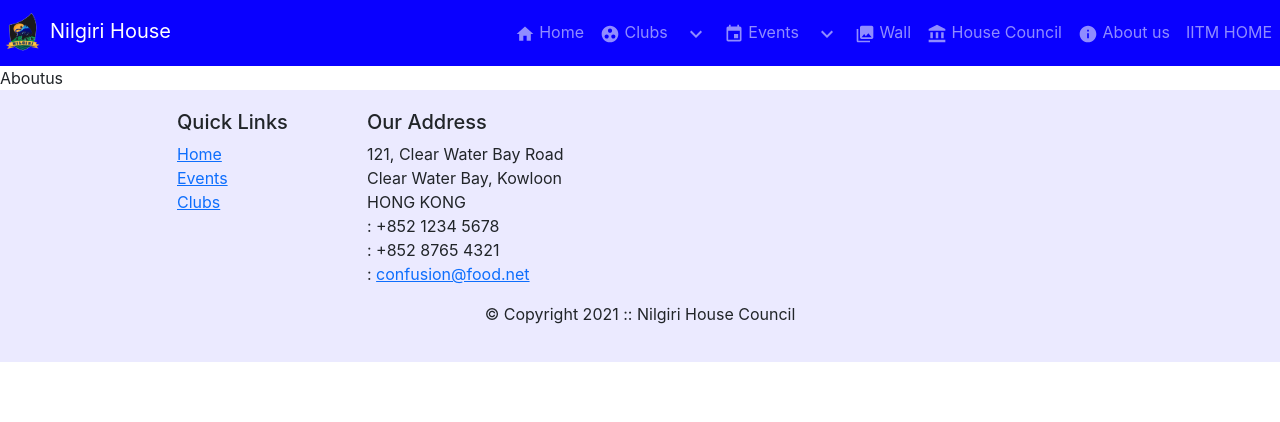
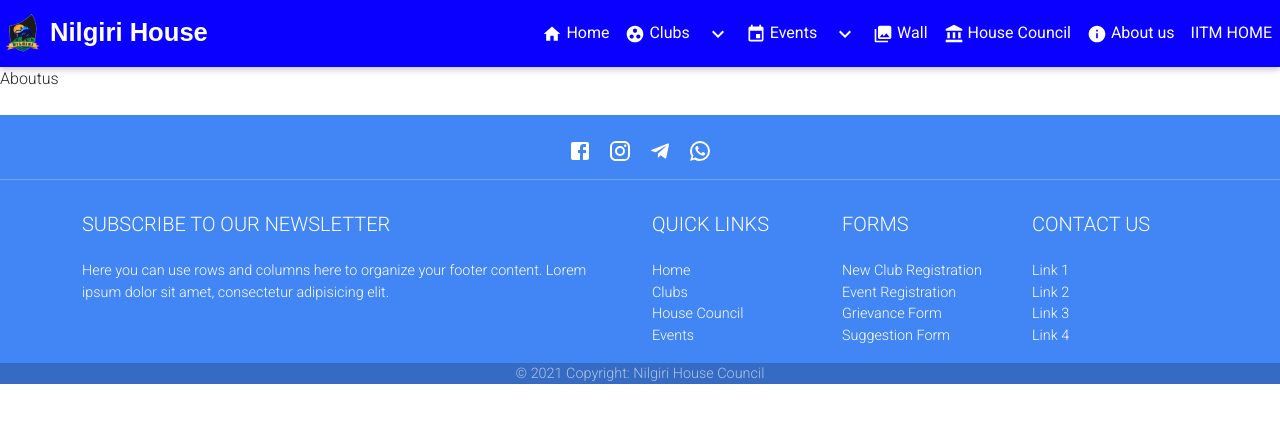
Before and after one commit to gnanee57/nilgiri-house, a React (Create React App) app: page /announcements in a window 1280 px wide. Shown: the top 422 px of the page. Built offline with nearby package versions, Linux system fonts and the light colour scheme.

Commit message:
footer completed

```diff
--- a/package.json
+++ b/package.json
@@ -7,6 +7,7 @@
     "@testing-library/react": "^11.1.0",
     "@testing-library/user-event": "^12.1.10",
     "bootstrap": "5.0.0",
+    "mdbreact": "^5.0.2",
     "react": "^17.0.2",
     "react-db-google-sheets": "^2.1.1",
     "react-dom": "^17.0.2",
--- a/src/App.css
+++ b/src/App.css
@@ -59,7 +59,21 @@
   background-color: #0900ff;
   vertical-align: center;
 }
+.navbar-brand {
+  font-family: sans-serif;
+  font-weight: bold;
+  font-size: 1.6rem;
+}
 
-.navbar-dark .navbar-nav .nav-link {
-  font-size: medium;
+.nav-link {
+  color: white;
+  font-weight: bolder;
+  text-decoration: none;
+  padding: 0.5rem 1rem;
 }
+
+.nav-link:hover {
+  background-color: #1888ff;
+  border-radius: 4px;
+  transition: all 0.2s ease-out;
+}
--- a/src/components/FooterComponent.js
+++ b/src/components/FooterComponent.js
@@ -1,50 +1,71 @@
 import React from 'react';
-import {Link} from 'react-router-dom';
+import { Col, Container, Row, Footer } from 'mdbreact';
+import 'mdbreact/dist/css/mdb.css'
+import FacebookIcon from '@material-ui/icons/Facebook';
+import InstagramIcon from '@material-ui/icons/Instagram';
+import TelegramIcon from '@material-ui/icons/Telegram';
+import WhatsAppIcon from '@material-ui/icons/WhatsApp';
+import {Link} from "react-router-dom";
 
-function Footer() {
-    return(
-        <div className="footer">
-            <div className="container">
-                <div className="row justify-content-center">
-                    <div className="col-4 offset-1 col-sm-2">
-                        <h5>Quick Links</h5>
+function FooterPage(){
+    return (
+        <Footer color="primary-color" className="page-footer font-small pt-4 mt-4">
+            <div className="text-center">
+                <ul className="list-unstyled list-inline">
+                    <li className="list-inline-item"><a className="btn-floating btn-sm btn-fb mx-1"><FacebookIcon /></a></li>
+                    <li className="list-inline-item"><a className="btn-floating btn-sm btn-gplus mx-1"><InstagramIcon /></a></li>
+                    <li className="list-inline-item"><a className="btn-floating btn-sm btn-li mx-1"><TelegramIcon /></a></li>
+                    <li className="list-inline-item"><a className="btn-floating btn-sm btn-li mx-1"><WhatsAppIcon /></a></li>
+                </ul>
+            </div>
+            <hr/>
+
+            <Container className="text-left">
+                <Row>
+                    <Col md="6">
+                        <h5 className="text-uppercase mb-4 mt-3 font-weight-bold">Subscribe to our NewsLetter</h5>
+                        <p>Here you can use rows and columns here to organize your footer content. Lorem ipsum dolor sit
+                            amet, consectetur adipisicing elit.</p>
+                    </Col>
+                    <hr className="clearfix w-100 d-md-none" />
+                    <Col md="2">
+                        <h5 className="text-uppercase mb-4 mt-3 font-weight-bold">Quick Links</h5>
                         <ul className="list-unstyled">
-                            <li><Link to='/home'>Home</Link></li>
-                            <li><Link to='/events'>Events</Link></li>
-                            <li><Link to='/clubs'>Clubs</Link></li>
+                            <li><Link to={'/home'}>Home</Link></li>
+                            <li><Link to={'/clubs'}>Clubs</Link></li>
+                            <li><Link to={'/houseCouncil'}>House Council</Link></li>
+                            <li><Link to={'events'}>Events</Link></li>
                         </ul>
-                    </div>
-                    <div className="col-7 col-sm-5">
-                        <h5>Our Address</h5>
-                        <address>
-                            121, Clear Water Bay Road<br />
-                            Clear Water Bay, Kowloon<br />
-                            HONG KONG<br />
-                            <i className="fa fa-phone fa-lg"></i>: +852 1234 5678<br />
-                            <i className="fa fa-fax fa-lg"></i>: +852 8765 4321<br />
-                            <i className="fa fa-envelope fa-lg"></i>: <a href="mailto:confusion@food.net">
-                            confusion@food.net</a>
-                        </address>
-                    </div>
-                    <div className="col-12 col-sm-4 align-self-center">
-                        <div className="text-center">
-                            <a className="btn btn-social-icon btn-google" href="http://google.com/+"><i className="fa fa-google-plus"></i></a>
-                            <a className="btn btn-social-icon btn-facebook" href="http://www.facebook.com/profile.php?id="><i className="fa fa-facebook"></i></a>
-                            <a className="btn btn-social-icon btn-linkedin" href="http://www.linkedin.com/in/"><i className="fa fa-linkedin"></i></a>
-                            <a className="btn btn-social-icon btn-twitter" href="http://twitter.com/"><i className="fa fa-twitter"></i></a>
-                            <a className="btn btn-social-icon btn-google" href="http://youtube.com/"><i className="fa fa-youtube"></i></a>
-                            <a className="btn btn-social-icon" href="mailto:"><i className="fa fa-envelope-o"></i></a>
-                        </div>
-                    </div>
-                </div>
-                <div className="row justify-content-center">
-                    <div className="col-auto">
-                        <p>© Copyright 2021 :: Nilgiri House Council</p>
-                    </div>
-                </div>
+                    </Col>
+                    <hr className="clearfix w-100 d-md-none" />
+                    <Col md="2">
+                        <h5 className="text-uppercase mb-4 mt-3 font-weight-bold">Forms</h5>
+                        <ul className="list-unstyled">
+                            <li><a href="#!">New Club Registration</a></li>
+                            <li><a href="#!">Event Registration</a></li>
+                            <li><a href="#!">Grievance Form</a></li>
+                            <li><a href="#!">Suggestion Form</a></li>
+                        </ul>
+                    </Col>
+                    <hr className="clearfix w-100 d-md-none" />
+                    <Col md="2">
+                        <h5 className="text-uppercase mb-4 mt-3 font-weight-bold">Contact Us</h5>
+                        <ul className="list-unstyled">
+                            <li><a href="#!">Link 1</a></li>
+                            <li><a href="#!">Link 2</a></li>
+                            <li><a href="#!">Link 3</a></li>
+                            <li><a href="#!">Link 4</a></li>
+                        </ul>
+                    </Col>
+                </Row>
+            </Container>
+            <div className="footer-copyright text-center">
+                <Container fluid>
+                    &copy; {(new Date().getFullYear())} Copyright: Nilgiri House Council
+                </Container>
             </div>
-        </div>
+        </Footer>
     );
 }
 
-export default Footer;
+export default FooterPage;
--- a/src/components/HeaderComponent.js
+++ b/src/components/HeaderComponent.js
@@ -52,9 +52,8 @@ function Header() {
                             {isClubShown && <DropdownMenu>
                                 <NavLink className="dropdown-item justify-content-center"  to={"/clubs/clubsList"}>
                                     List of Clubs </NavLink>
-                                <DropdownItem>
-                                    <a className="dropdown-item "  href="#">New Club Registration</a>
-                                </DropdownItem>
+                                <DropdownItem divider />
+                                <a className="dropdown-item"  href="#">New Club Registration</a>
                             </DropdownMenu>}
                         </UncontrolledDropdown>
                         <NavItem onMouseEnter={() => setEventShown(true)}
@@ -73,9 +72,8 @@ function Header() {
                             </DropdownToggle>
                             {isEventShown && <DropdownMenu>
                                 <a className="dropdown-item"  href={"#"}>Event Registration</a>
-                                <DropdownItem>
-                                    <NavLink className="dropdown-item"  to={"/events/pastEvents"}>Past Events</NavLink>
-                                </DropdownItem>
+                                <DropdownItem divider />
+                                <NavLink className="dropdown-item"  to={"/events/pastEvents"}>Past Events</NavLink>
                             </DropdownMenu>}
                         </UncontrolledDropdown>
                         <NavItem>
--- a/src/components/MainComponent.js
+++ b/src/components/MainComponent.js
@@ -1,6 +1,5 @@
 import React, {useState} from "react";
 import { Switch, Route, Redirect } from "react-router-dom";
-import Footer from "./FooterComponent";
 import Home from "./HomeComponent";
 import About from "./AboutComponent";
 import Club from "./ClubComponent"
@@ -12,6 +11,7 @@ import { GALLERYCONTENT } from "../shared/galleryContent";
 import HouseCouncil from "./HouseCouncil";
 import Announcements from "./Announcements";
 import Header from "./HeaderComponent";
+import FooterPage from "./FooterComponent";
 
 function Main() {
 
@@ -62,7 +62,7 @@ function Main() {
                 />
                 <Redirect to="/home" />
             </Switch>
-            <Footer />
+            <FooterPage />
         </div>
     );
 }
```
Also changed, not shown: 1 other file (tests, documents, lock files or other folders).
